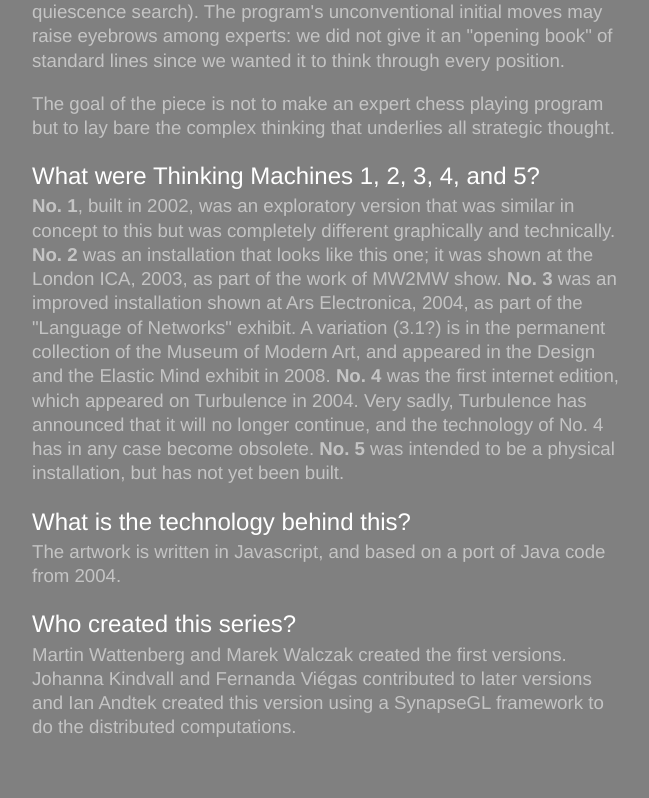
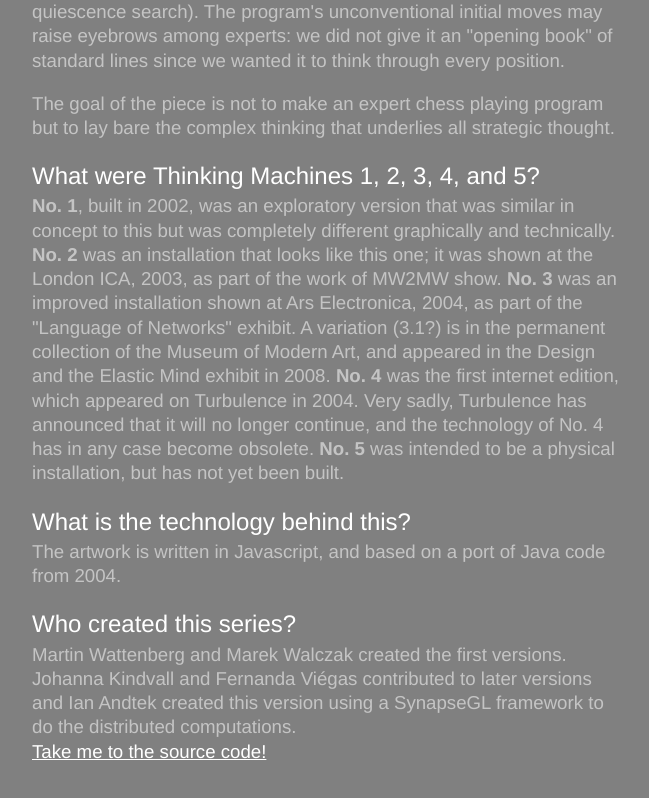
Before and after one commit to simonbermudez/synapse-chess, a plain HTML site: page index.html in a window 1280 px wide. Shown: the part 1597-2395 px from the top of the page, without its empty margins (16-665 px from the left). Drawn offline with Linux system fonts and the light colour scheme; animation ran at ten frames a second.

Commit message:
added source button

```diff
--- a/index.html
+++ b/index.html
@@ -92,8 +92,9 @@ The artwork is written in Javascript, and based on a port of Java code from 2004
 <div class="q">Who created this series?</div>
 Martin Wattenberg and Marek Walczak created the first versions. Johanna Kindvall
 and Fernanda Vi&eacute;gas contributed to later versions and Ian Andtek created this version using a SynapseGL framework to do the distributed computations.
+<br>
 
-
+<a href="https://github.com/ianandtek/synapse-andtek-empire">Take me to the source code!</a>
 </div>
 
 <script src="chess-bundle.js"></script>
```
